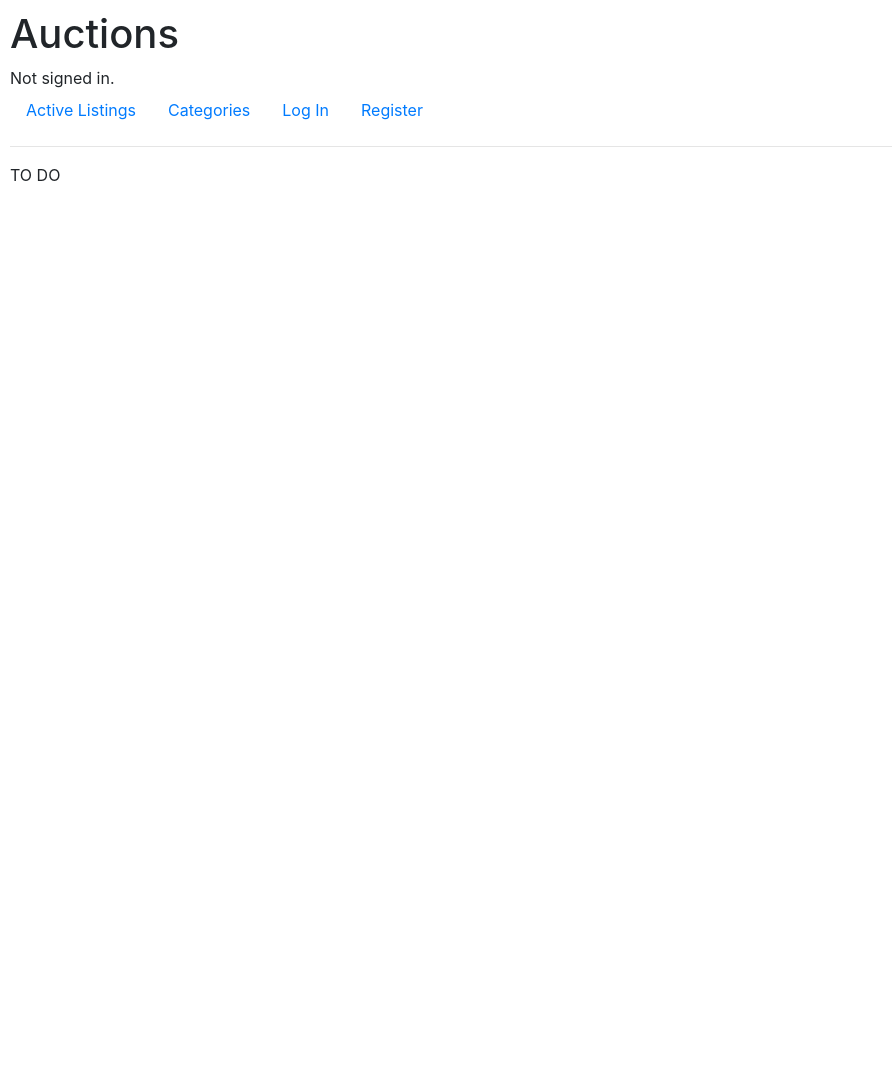
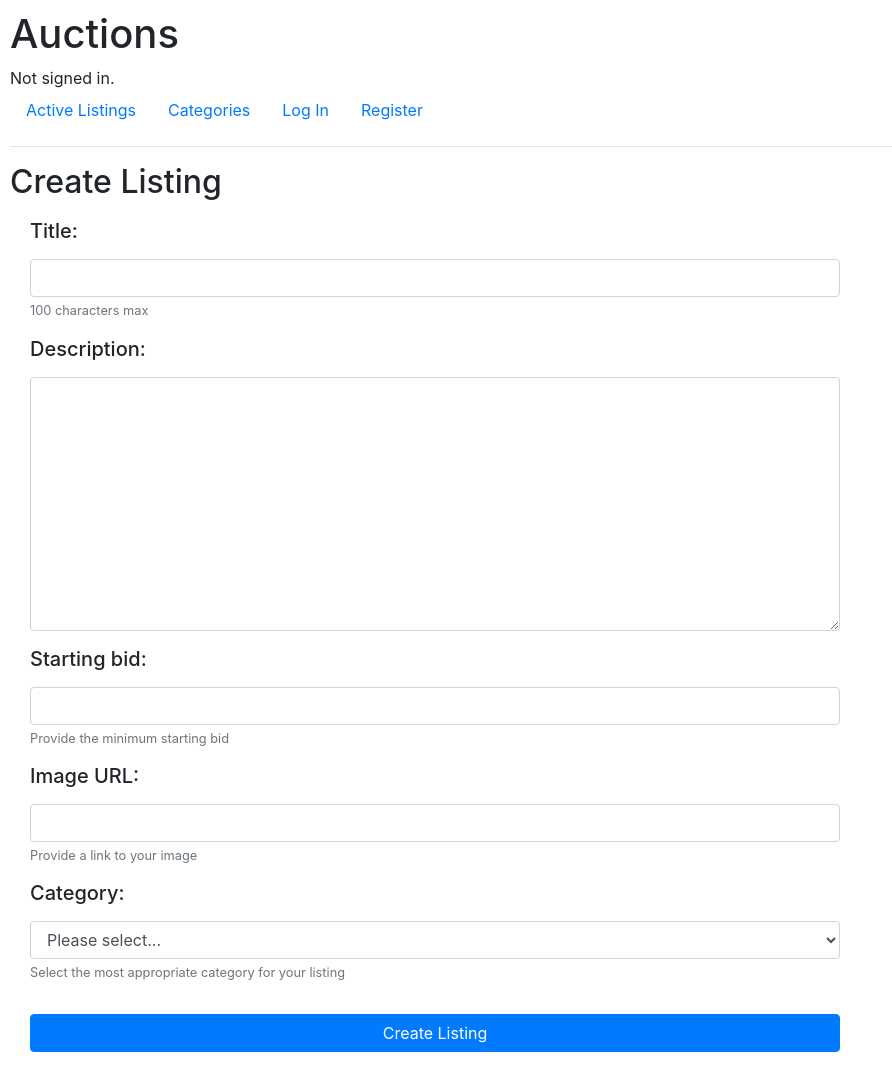
Before and after one commit to rjmacdonald/Commerce, a Django app: page /create in a window 1280 px wide. Shown: the whole page, without its empty margins (0-892 px from the left). Before the commit the page ends 800 px from the top, so only its background shows below. Run offline with Django 3.2, Linux system fonts and the light colour scheme; some libraries are stand-ins or nearby versions.

Commit message:
Init create, basic form styling

```diff
--- a/auctions/static/auctions/styles.css
+++ b/auctions/static/auctions/styles.css
@@ -1,8 +1,25 @@
 body {
     padding: 10px;
+}
+
+.errorlist {
+    color: red;
+    size: 8px;
+}
+
+.form-listing {
+    display: flex;
+    flex-direction: column;
+    padding: 10px 20px;
 }
 
 .img-thumbnail {
     max-width: 200px;
     max-height: 200px;
 }
+
+@media (min-width: 870px) {
+    .form-listing {
+        width: 850px;
+    }
+}
--- a/auctions/templates/auctions/create.html
+++ b/auctions/templates/auctions/create.html
@@ -1,5 +1,21 @@
 {% extends "auctions/layout.html" %}
 
 {% block body %}
-    TO DO
+    <h2>Create Listing</h2>
+    <form class="form-listing" action="{% url 'auctions:create' %}" method="post">
+        {% csrf_token %}
+        {% for field in form %}
+            <div class="form-group">
+                {% if field.id_for_label != 'id_owner' %}
+                    <h5>{{ field.label_tag }}</h5>
+                {% endif %}
+                {{ field }}
+                {% if field.help_text %}
+                    <small class="form-text text-muted">{{ field.help_text|safe }}</small>
+                {% endif %}
+                {{ field.errors }}
+            </div>
+        {% endfor %}
+        <button type="submit" class="btn btn-primary">Create Listing</button>
+    </form>
 {% endblock %}
--- a/auctions/views.py
+++ b/auctions/views.py
@@ -3,10 +3,48 @@ from django.db import IntegrityError
 from django.http import HttpResponse, HttpResponseRedirect
 from django.shortcuts import render, redirect
 from django.urls import reverse
+from django import forms
 
 from .models import User, Bid, Category, Comment, Listing, Watchlist
 from .utils import get_bid
 
+
+class CreateListing(forms.Form):
+    title = forms.CharField(
+        label='Title',
+        max_length=100,
+        help_text="100 characters max",
+        widget=forms.TextInput(attrs={"class":"form-control"}))
+    description = forms.CharField(widget=forms.Textarea(attrs={"class":"form-control"}))
+    starting_bid = forms.DecimalField(
+        min_value=0.01,
+        max_digits=8,
+        decimal_places=2,
+        help_text="Provide the minimum starting bid",
+        widget=forms.NumberInput(attrs={"class":"form-control"}))
+    image_URL = forms.URLField(
+        label="Image URL",
+        required=False,
+        help_text="Provide a link to your image",
+        widget=forms.URLInput(attrs={"class":"form-control"}))
+
+    # Generates tuple list of categories
+    # Note: tuple required as choice field defines name and value
+    options = Category.objects.values("category").order_by("category")
+    categories = [(None, "Please select...")]
+    for option in options:
+        category = option.items()
+        for key, value in category:
+            categories.append((value, value))
+    category = forms.ChoiceField(
+        choices=categories,
+        required=False,
+        help_text="Select the most appropriate category for your listing",
+        widget=forms.Select(attrs={"class":"form-control"}))
+
+    owner = forms.IntegerField(
+        label='',
+        widget=forms.HiddenInput)
 
 def index(request):
 
@@ -22,7 +60,6 @@ def index(request):
     for listing in listings:
         bids.update(get_bid(listing))
 
-    print(bids)
     return render(request, "auctions/index.html", {
         "listings": listings,
         "bids": bids
@@ -96,7 +133,34 @@ def categories(request):
     })
 
 def create(request):
-    return render(request, "auctions/create.html")
+    if request.method == "POST":
+        form = CreateListing(request.POST)
+
+        if form.is_valid():
+            title = form.cleaned_data["title"]
+            description = form.cleaned_data["description"]
+            starting_bid = form.cleaned_data["starting_bid"]
+            image_URL = form.cleaned_data["image_URL"]
+            category = None
+            if form.cleaned_data["category"]:
+                category = form.cleaned_data["category"]
+            owner = form.cleaned_data["owner"]
+
+            listing = Listing.objects.create(
+                title=title, owner_id=owner, description=description, starting_bid=starting_bid,
+                image_URL=image_URL, category=category)
+
+            return HttpResponseRedirect(reverse("auctions:listing", args=[listing.id]))
+        else:
+            return render(request, "auctions/create.html", {
+                "form": form,
+                "message": "Error: Invalid submission"
+            })
+    else:
+        form = CreateListing(initial={"owner": request.user.id})
+        return render(request, "auctions/create.html", {
+            "form": form
+        })
 
 def watchlist(request):
     user = request.user.id
```
Also changed, not shown: db.sqlite3.
